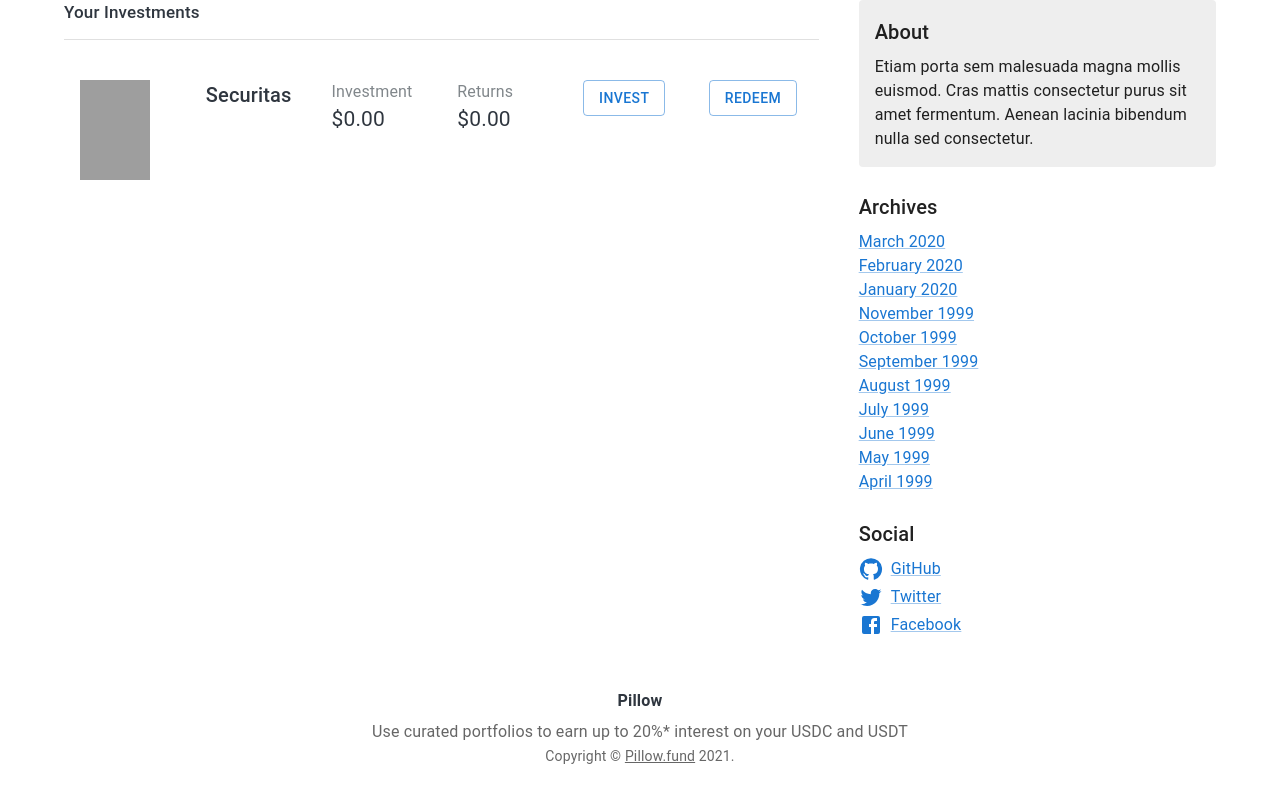
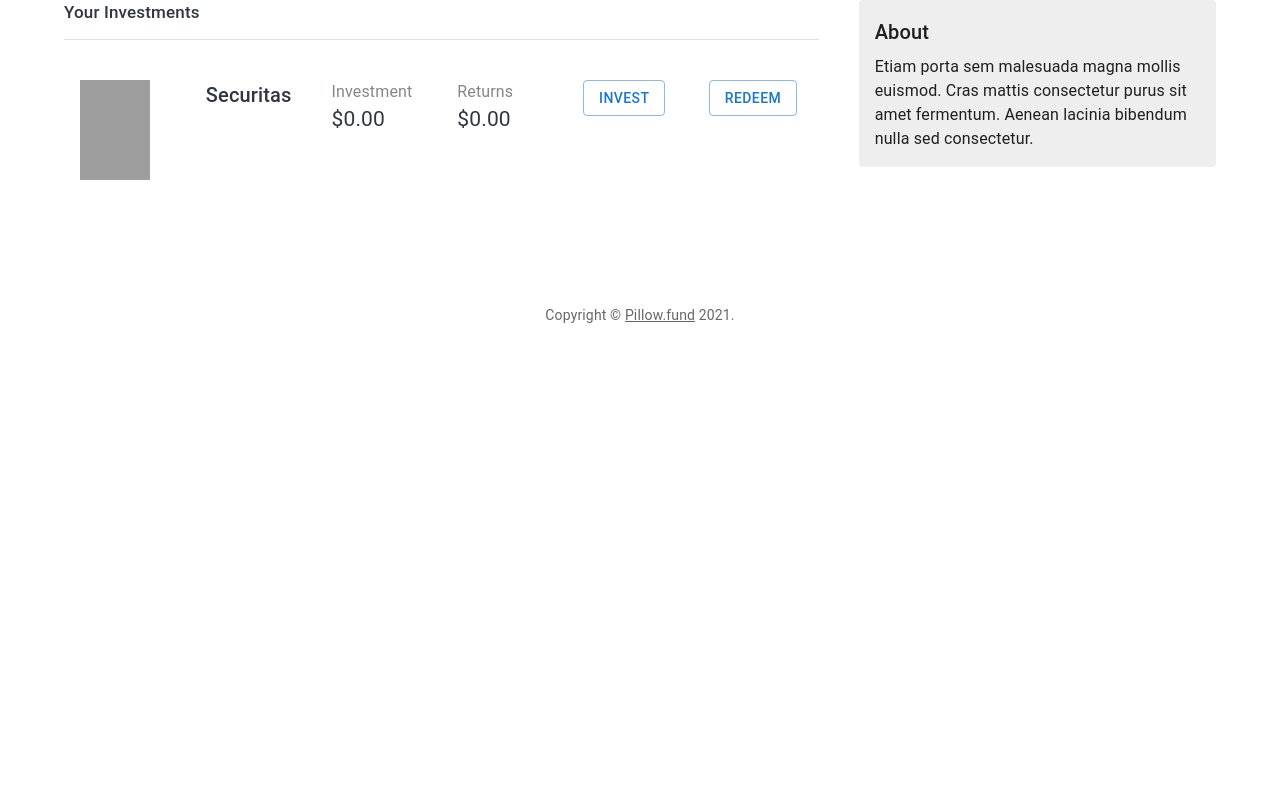
Before and after one commit to kartik1998/fe-pillow, a React (Create React App) app: page /dashboard in a window 1280 px wide. Shown: the part 460-1262 px from the top of the page. After the commit the page ends 833 px from the top, so only its background shows below. Built offline with nearby package versions, Linux system fonts and the light colour scheme; no server answers; grey boxes are pictures that could not be loaded.

Commit message:
Update: footer

```diff
--- a/src/components/dashboard/Blog.js
+++ b/src/components/dashboard/Blog.js
@@ -91,7 +91,9 @@ export default function Blog() {
           </Grid>
         </main>
       </Container>
-      <Footer title="Pillow" description="Use curated portfolios to earn up to 20%* interest on your USDC and USDT" />
+      <br />
+      <br />
+      <Footer />
     </ThemeProvider>
   );
 }
--- a/src/components/dashboard/Sidebar.js
+++ b/src/components/dashboard/Sidebar.js
@@ -17,26 +17,6 @@ function Sidebar(props) {
         </Typography>
         <Typography>{description}</Typography>
       </Paper>
-      <Typography variant="h6" gutterBottom sx={{ mt: 3 }}>
-        Archives
-      </Typography>
-      {archives.map((archive) => (
-        <Link display="block" variant="body1" href={archive.url} key={archive.title}>
-          {archive.title}
-        </Link>
-      ))}
-
-      <Typography variant="h6" gutterBottom sx={{ mt: 3 }}>
-        Social
-      </Typography>
-      {social.map((network) => (
-        <Link display="block" variant="body1" href="#" key={network.name} sx={{ mb: 0.5 }}>
-          <Stack direction="row" spacing={1} alignItems="center">
-            <network.icon />
-            <span>{network.name}</span>
-          </Stack>
-        </Link>
-      ))}
     </Grid>
   );
 }
```
